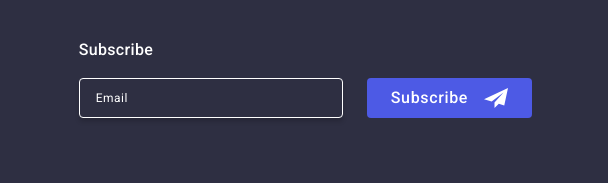
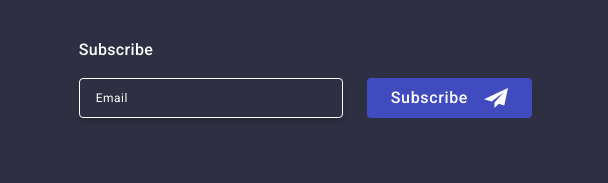
Before and after one commit to Bagnyukkk/goit-markup-hw-05, a plain HTML site: page index.html in a window 1280 px wide. In both pictures the pointer is over the button "Subscribe". Shown: the part 3244-3427 px from the top of the page, 672-1280 px from the left. Drawn offline with nearby package versions, Linux system fonts and the light colour scheme.

Commit message:
correction error 2

```diff
--- a/css/styles.css
+++ b/css/styles.css
@@ -954,16 +954,22 @@ input.subscribe-form-input::placeholder {
    font-weight: 500;
    line-height: 1.5;
    letter-spacing: 0.04em;
-   display: flex;align-items: center;
+   display: flex;
+   align-items: center;
    gap: 16px;
    padding: 8px 24px;
    border-radius: 4px;
       background-color:#4D5AE5;
       fill: #FFFFFF;
       border: none;
-
+      transition: background-color 250ms cubic-bezier(0.4, 0, 0.2, 1);
 }
 
 .subscribe-form-icon {
    fill: currentColor;
 }
+
+.subscribe-form-btn:focus,
+.subscribe-form-btn:hover {
+   background-color: #404BBF;
+}
```
